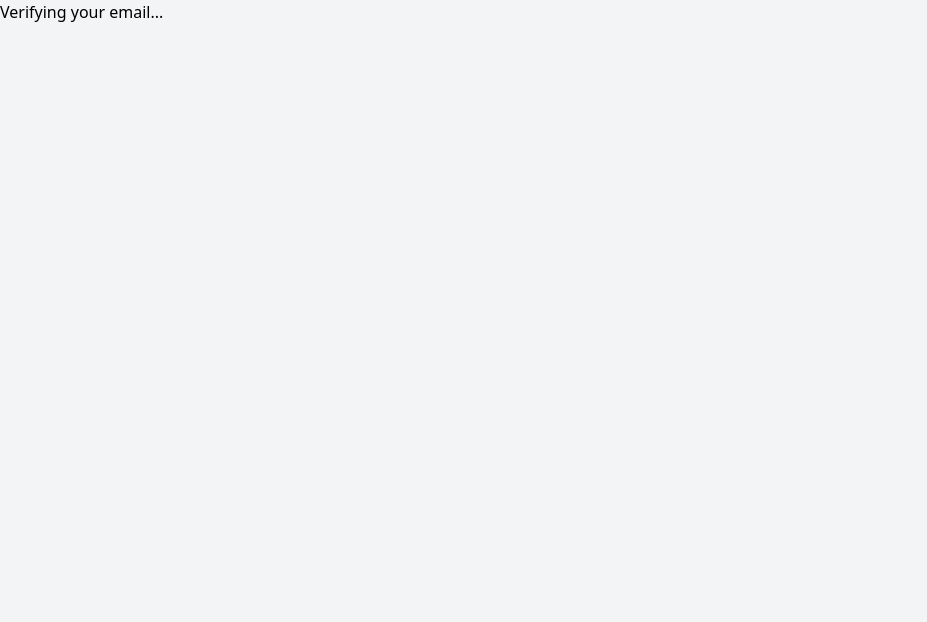
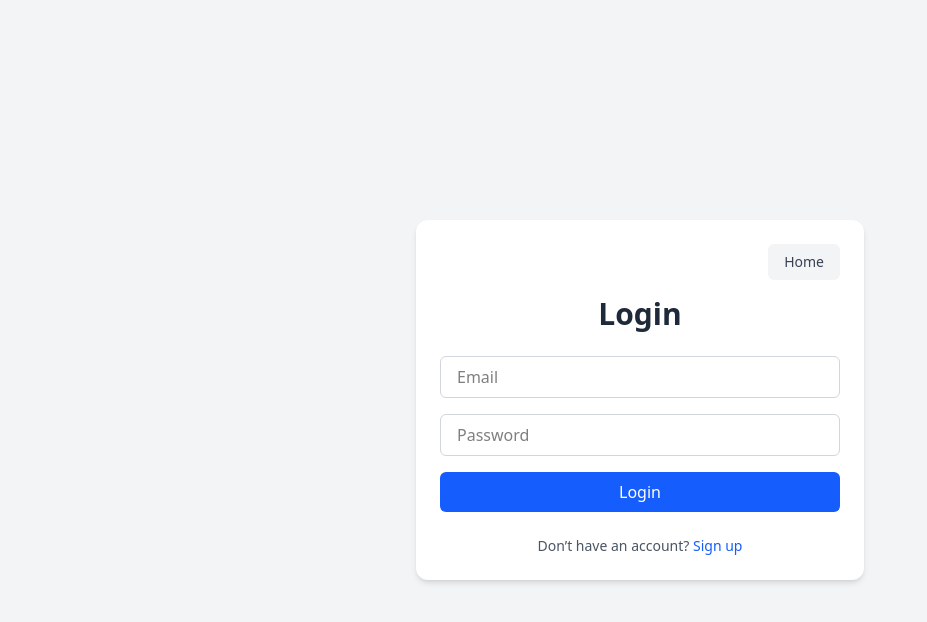
Before and after one commit to tolgabp/eirly-frontend, a React (Vite) app: page /login in a window 1280 px wide. Shown: the top 622 px of the page, without its empty margins (0-927 px from the left). Built offline with nearby package versions, Linux system fonts and the light colour scheme; no server answers.

Commit message:
quick fix

```diff
--- a/src/pages/Login.jsx
+++ b/src/pages/Login.jsx
@@ -1,30 +1,17 @@
-import React, { useEffect } from 'react';
-import { useLocation } from 'react-router-dom';
-import api from '../api/axiosInstance';
+import { useNavigate } from "react-router-dom";
+import { useAuth } from "../context/AuthProvider";
+import AuthForm from "../components/AuthForm";
+import api from "../api/axiosInstance";
 
-const Verify = () => {
-  const location = useLocation();
+export default function Login() {
+  const navigate = useNavigate();
+  const { login } = useAuth();
 
-  useEffect(() => {
-    const queryParams = new URLSearchParams(location.search);
-    const token = queryParams.get('token');
+  const handleLogin = async (form) => {
+    const res = await api.post("/auth/login", form);
+    login(res.data.token);
+    navigate("/dashboard");
+  };
 
-    if (token) {
-      api.get(`/auth/confirm?token=${token}`)
-        .then(response => {
-          alert('Email verified successfully!');
-        })
-        .catch(error => {
-          alert('Verification failed. Please try again.');
-        });
-    }
-  }, [location]);
-
-  return (
-    <div>
-      <h2>Verifying your email...</h2>
-    </div>
-  );
-};
-
-export default Verify;
+  return <AuthForm title="Login" variant="login" onSubmit={handleLogin} />;
+}
```
